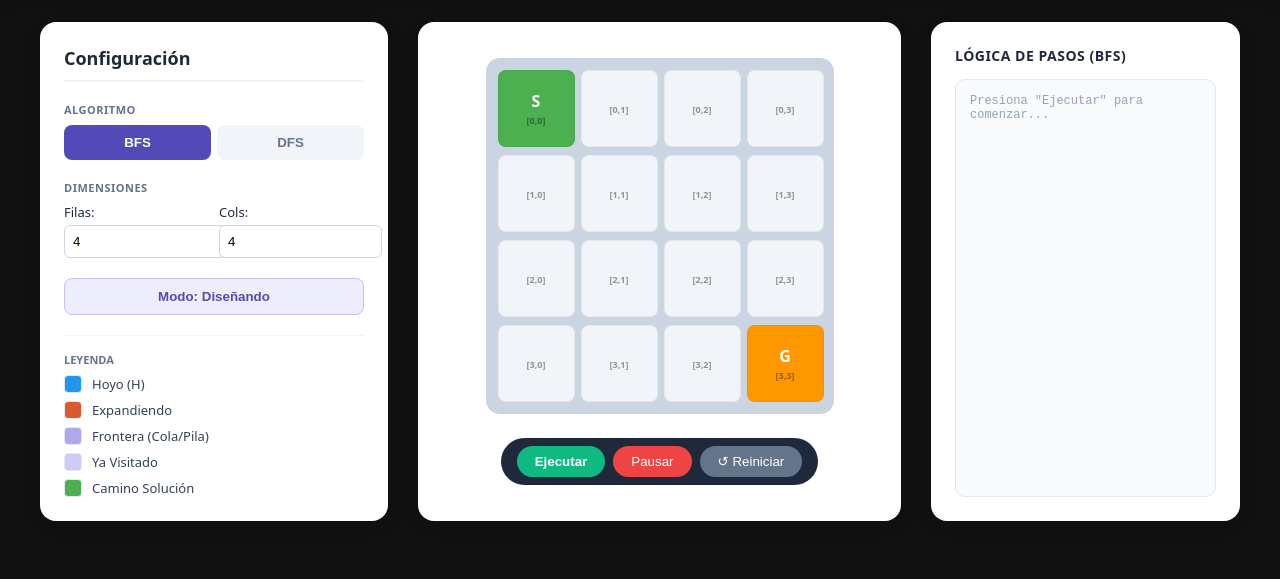
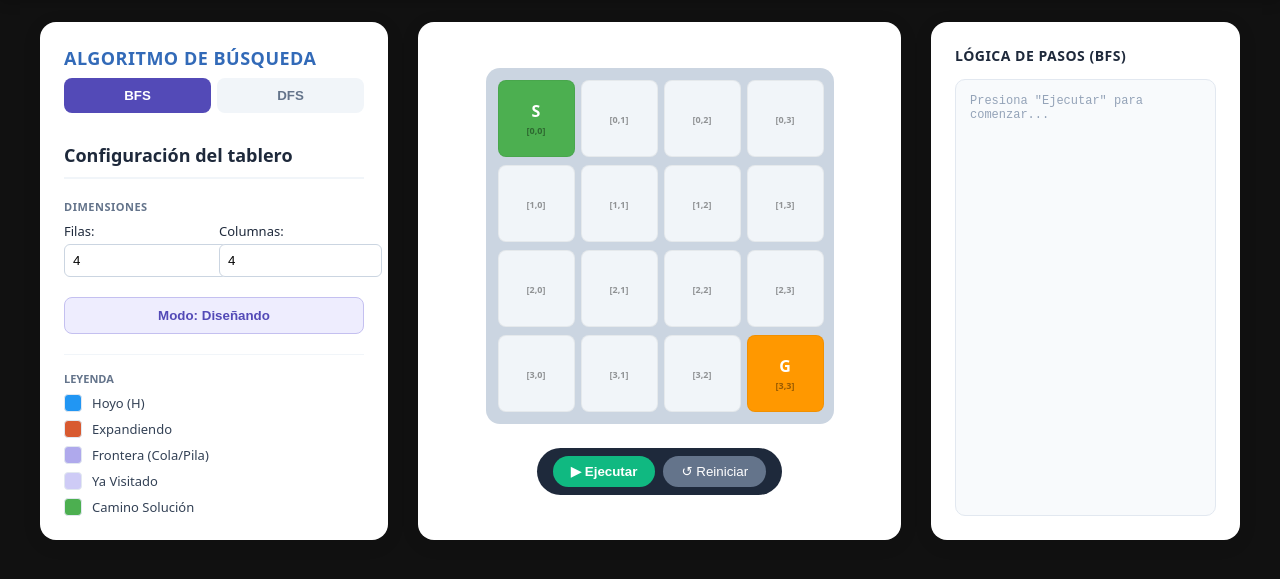
Before and after one commit to Ljckw2e/Proyecto-01-IA, an Astro site: page / in a window 1280 px wide. Shown: the part 67-646 px from the top of the page. Built offline with nearby package versions, Linux system fonts and the light colour scheme; Astro itself is replaced by a stand-in of ours.

Commit message:
Update FrozenLakeViz.jsx

```diff
--- a/src/components/FrozenLakeViz.jsx
+++ b/src/components/FrozenLakeViz.jsx
@@ -11,7 +11,7 @@ const STATE_COLOR = {
 };
 
 export default function FrozenLakeViz() {
-  const [algorithm, setAlgorithm] = useState("bfs");
+  const [algorithm, setAlgorithm] = useState("bfs"); // ✨ ¡Revivido!
   const [rows, setRows] = useState(4);
   const [cols, setCols] = useState(4);
   const [isEditing, setIsEditing] = useState(true);
@@ -81,7 +81,7 @@ export default function FrozenLakeViz() {
       } catch (e) {
         setError("Error: Revisa la conexión con el servidor Python.");
         setIsEditing(true);
-      } finally {  // 🧠 Corregido: llevaba doble 'l'
+      } finally {
         setLoading(false);
       }
     } else {
@@ -113,12 +113,10 @@ export default function FrozenLakeViz() {
         flexDirection: "column",
         gap: "20px"
       }}>
-        <h3 style={{ margin: "0", color: "#1e293b", fontSize: "18px", borderBottom: "2px solid #f1f5f9", paddingBottom: "10px" }}>
-          Configuración
-        </h3>
 
+        {/* ✨ NUEVO ACOMODO: El Selector de Algoritmo ahora está arriba del todo */}
         <div style={{ display: "flex", flexDirection: "column", gap: "8px" }}>
-          <span style={{ fontSize: "11px", fontWeight: "700", color: "#64748b", letterSpacing: "0.5px" }}>ALGORITMO</span>
+          <span style={{ fontSize: "18px", fontWeight: "700", color: "#326ab8", letterSpacing: "0.5px" }}>ALGORITMO DE BÚSQUEDA</span>
           <div style={{ display: "flex", gap: "6px" }}>
             {["bfs", "dfs"].map((algo) => (
               <button
@@ -139,11 +137,15 @@ export default function FrozenLakeViz() {
           </div>
         </div>
 
+        <h3 style={{ margin: "10px 0 0 0", color: "#1e293b", fontSize: "18px", borderBottom: "2px solid #f1f5f9", paddingBottom: "10px" }}>
+          Configuración del tablero
+        </h3>
+
         <div style={{ display: "flex", flexDirection: "column", gap: "8px" }}>
           <span style={{ fontSize: "11px", fontWeight: "700", color: "#64748b", letterSpacing: "0.5px" }}>DIMENSIONES</span>
           <div style={{ display: "flex", gap: "10px" }}>
             <label style={{ fontSize: "13px", color: "#1e293b", flex: 1 }}>Filas: <input type="number" min="3" max="8" value={rows} onChange={(e) => setRows(Number(e.target.value))} style={{ width: "100%", padding: "8px", marginTop: "4px", borderRadius: "6px", border: "1px solid #cbd5e1" }} disabled={!isEditing} /></label>
-            <label style={{ fontSize: "13px", color: "#1e293b", flex: 1 }}>Cols: <input type="number" min="3" max="8" value={cols} onChange={(e) => setCols(Number(e.target.value))} style={{ width: "100%", padding: "8px", marginTop: "4px", borderRadius: "6px", border: "1px solid #cbd5e1" }} disabled={!isEditing} /></label>
+            <label style={{ fontSize: "13px", color: "#1e293b", flex: 1 }}>Columnas: <input type="number" min="3" max="8" value={cols} onChange={(e) => setCols(Number(e.target.value))} style={{ width: "100%", padding: "8px", marginTop: "4px", borderRadius: "6px", border: "1px solid #cbd5e1" }} disabled={!isEditing} /></label>
           </div>
         </div>
 
@@ -261,15 +263,41 @@ export default function FrozenLakeViz() {
           })}
         </div>
 
-        {/* Controles multimedia */}
+        {/* Controles multimedia optimizados estilo reproductor */}
         <div style={{ display: "flex", gap: "8px", background: "#1e293b", padding: "8px 16px", borderRadius: "30px" }}>
-          <button onClick={handleRun} disabled={loading} style={{ padding: "8px 18px", background: "#10b981", color: "white", border: "none", borderRadius: "20px", fontWeight: "bold", cursor: "pointer" }}>
-            {loading ? "Calculando..." : "Ejecutar"}
-          </button>
-          <button onClick={() => setRunning(false)} style={{ padding: "8px 18px", background: "#ef4444", color: "white", border: "none", borderRadius: "20px", cursor: "pointer" }}>
-            Pausar
-          </button>
-          <button onClick={() => { setRunning(false); setStepIdx(-1); }} style={{ padding: "8px 18px", background: "#64748b", color: "white", border: "none", borderRadius: "20px", cursor: "pointer" }}>
+          {running ? (
+            <button
+              onClick={() => setRunning(false)}
+              style={{
+                padding: "8px 18px", background: "#ef4444", color: "white",
+                border: "none", borderRadius: "20px", fontWeight: "bold", cursor: "pointer",
+                transition: "all 0.2s"
+              }}
+            >
+              ⏸ Pausar
+            </button>
+          ) : (
+            <button
+              onClick={handleRun}
+              disabled={loading}
+              style={{
+                padding: "8px 18px", background: "#10b981", color: "white",
+                border: "none", borderRadius: "20px", fontWeight: "bold",
+                cursor: loading ? "not-allowed" : "pointer",
+                transition: "all 0.2s"
+              }}
+            >
+              {loading ? "Calculando..." : "▶ Ejecutar"}
+            </button>
+          )}
+
+          <button
+            onClick={() => { setRunning(false); setStepIdx(-1); }}
+            style={{
+              padding: "8px 18px", background: "#64748b", color: "white",
+              border: "none", borderRadius: "20px", cursor: "pointer"
+            }}
+          >
             ↺ Reiniciar
           </button>
         </div>
```
